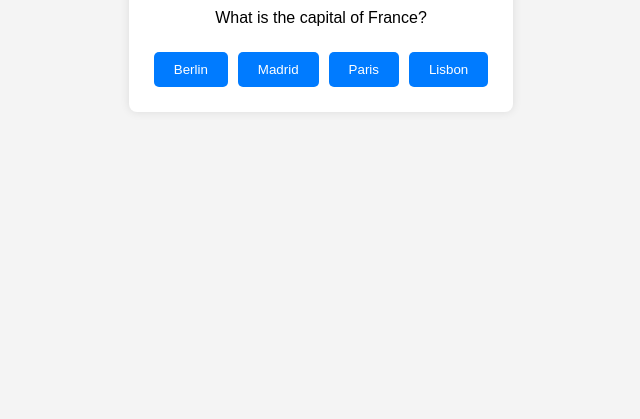
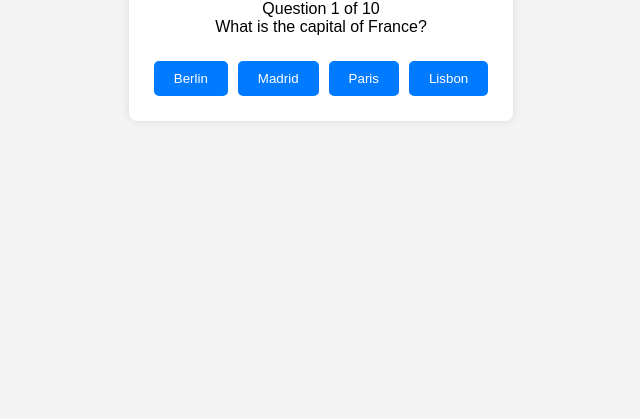
Before and after one commit to Oym-03/Sura-and-Ahmed-project, a plain HTML site: page quiz.html in a window 1280 px wide. Shown: the part 397-816 px from the top of the page, without its empty margins (319-959 px from the left). Drawn offline with Linux system fonts and the light colour scheme.

Commit message:
Add files via upload

```diff
--- a/quiz.html
+++ b/quiz.html
@@ -9,6 +9,7 @@
 <body>
     <div id="quiz-container">
         <h1>Quiz Title</h1>
+        <div id="question-counter">Question <span id="current-question">1</span> of <span id="total-questions"></span></div>
         <div id="question-container"></div>
         <div id="answer-buttons" class="btn-container"></div>
         <button id="next-button" class="btn" style="display: none;">Next</button>
--- a/quiz.js
+++ b/quiz.js
@@ -99,6 +99,7 @@ function startGame() {
     currentQuestionIndex = 0;
     score = 0;
     userAnswers = [];
+    document.getElementById('total-questions').innerText = questions.length;
     showQuestion(questions[currentQuestionIndex]);
 }
 
@@ -114,6 +115,7 @@ function showQuestion(question) {
         button.addEventListener('click', () => selectAnswer(answer, question));
         answerButtons.appendChild(button);
     });
+    document.getElementById('current-question').innerText = currentQuestionIndex + 1;
 }
 
 function selectAnswer(answer, question) {
```
